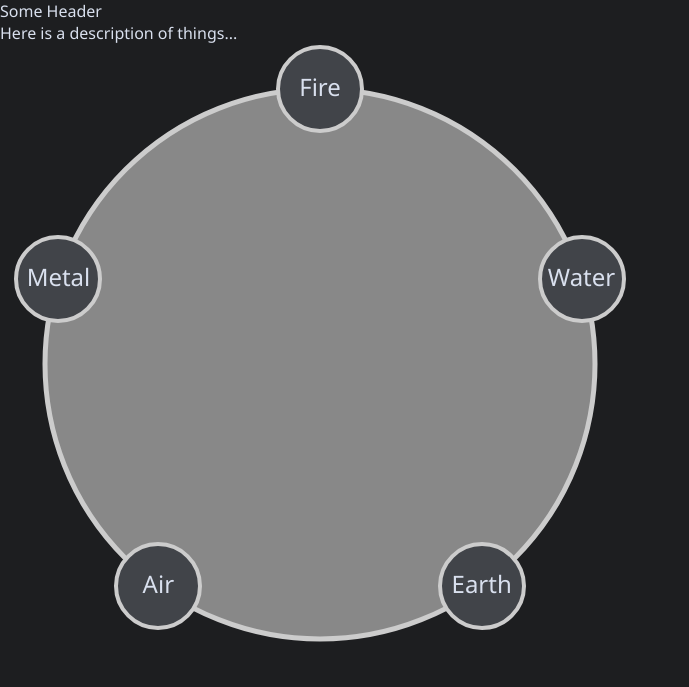
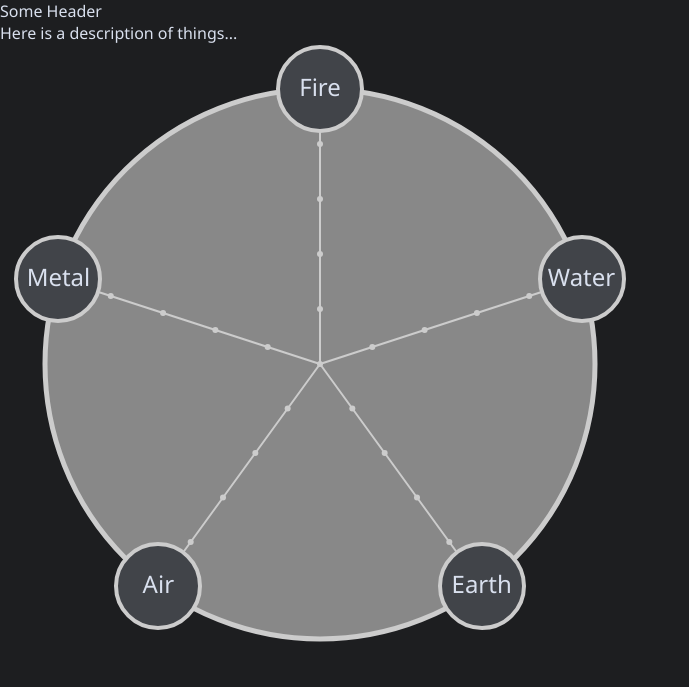
Before and after one commit to splucas/html-spiderweb-graph, a plain HTML site: page index.html in a window 1280 px wide. Shown: the whole page, without its empty margins (0-689 px from the left). Drawn offline with Linux system fonts and the light colour scheme.

Commit message:
Added Lines and Notches

```diff
--- a/index.html
+++ b/index.html
@@ -43,16 +43,14 @@
     var strokeColor = "#CCC"
     var strokeWidth = 5;
     var bgCanvas = document.getElementById("background");
+    var indicators = document.getElementsByClassName("element-indicator");
 
     var spidergraph = new SpiderGraph(radius, bgCanvas );
-    spidergraph.dragBackgroundCircle(
-                    fillColor,
-                    strokeColor,
-                    strokeWidth
+    spidergraph.dragBackgroundCircle( fillColor, strokeColor, strokeWidth );
+    spidergraph.drawSegments( indicators.length, -90, strokeColor  )
 
-      )
 
-      var indicators = document.getElementsByClassName("element-indicator");
+    // Align the 'Indicators'
     var degreesPerSegment = 360 / indicators.length;
     for(cnt = 0; cnt < indicators.length; cnt ++)
     {
--- a/js/spidergraph.js
+++ b/js/spidergraph.js
@@ -17,6 +17,52 @@ class SpiderGraph
         var x = Math.cos(rads) * distance + this.centerX;
         var y = Math.sin(rads) * distance + this.centerY;
         return [x,y];
+    }
+
+    drawSegments(segCount, degOffset, strokeStyle)
+    {
+        let canvas = this.bgCanvas;
+        let context = canvas.getContext("2d");
+
+        context.strokeStyle = strokeStyle;
+        context.lineWidth   = 2;
+
+        // Draw the line segments
+        var segSize = 360 / segCount;
+        for(var cnt = 0; cnt < segCount; cnt ++)
+        {
+            var deg = cnt * segSize + degOffset
+            var xy = this.getXYAtDegree(deg, this.radius)
+
+            context.moveTo(this.centerX,this.centerY);
+            context.lineTo( xy[0], xy[1] );
+        }
+        context.stroke();
+
+        // Draw 'Notches'
+        context.fillStyle = strokeStyle;
+        var fullCircRads = 2*Math.PI
+        // Draw notch at "center"
+        context.beginPath();
+        context.arc( this.centerX, this.centerY, 3, 0, fullCircRads);
+        context.fill();
+
+        var maxNotchesPerSeg = 5;
+        var radiusPerNotchSeg = this.radius / maxNotchesPerSeg;
+        for(var notchCnt = 1; notchCnt < maxNotchesPerSeg; notchCnt ++)
+        {
+            for(var cnt = 0; cnt < segCount; cnt ++)
+            {
+                var deg = cnt * segSize + degOffset
+
+                var xy = this.getXYAtDegree(deg, radiusPerNotchSeg * notchCnt);
+                context.beginPath();
+                context.arc( xy[0], xy[1], 3, 0, fullCircRads);
+                context.fill();
+            }
+        }
+
+
     }
 
     dragBackgroundCircle(fillColor, strokeColor, strokeWidth)
```
Lines whose indentation alone changed are shown as unchanged.
